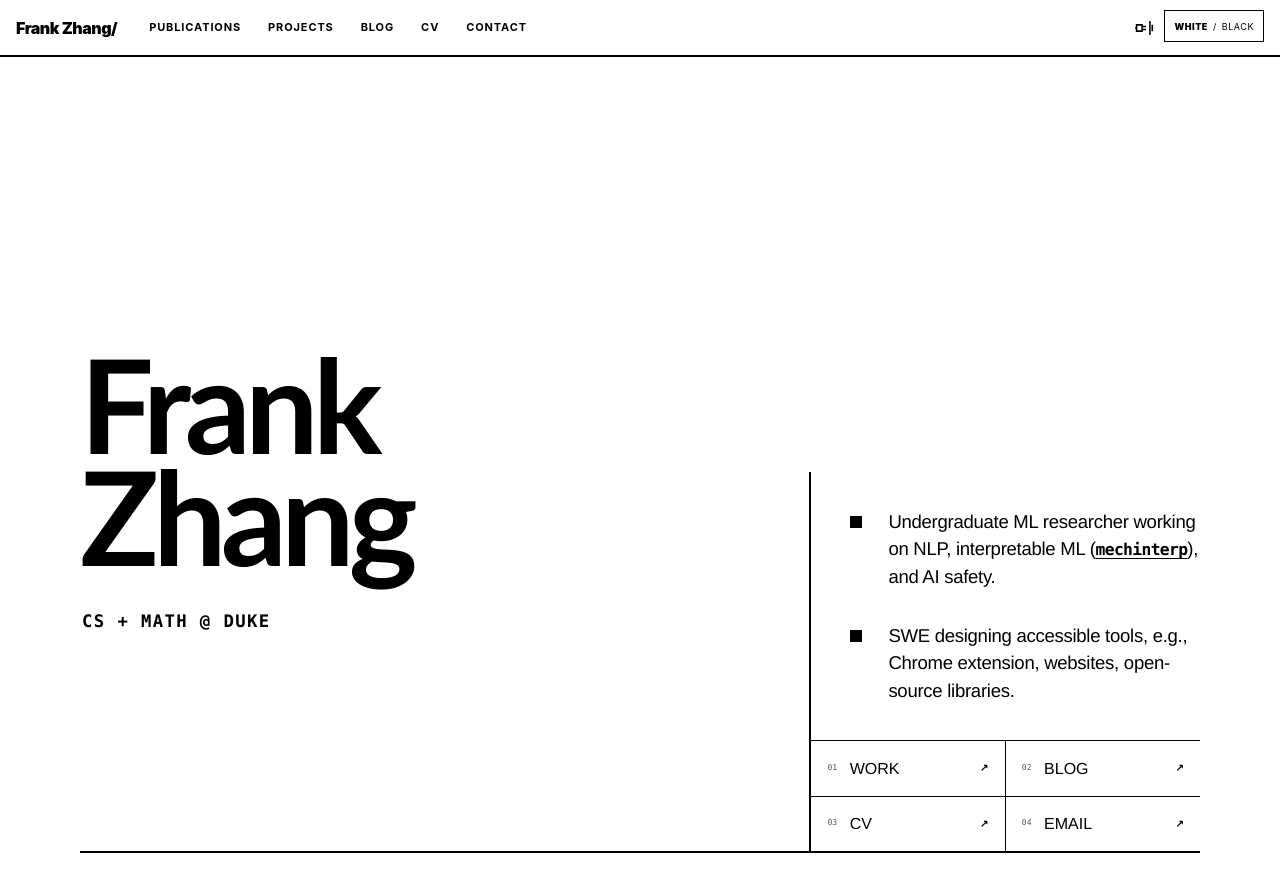
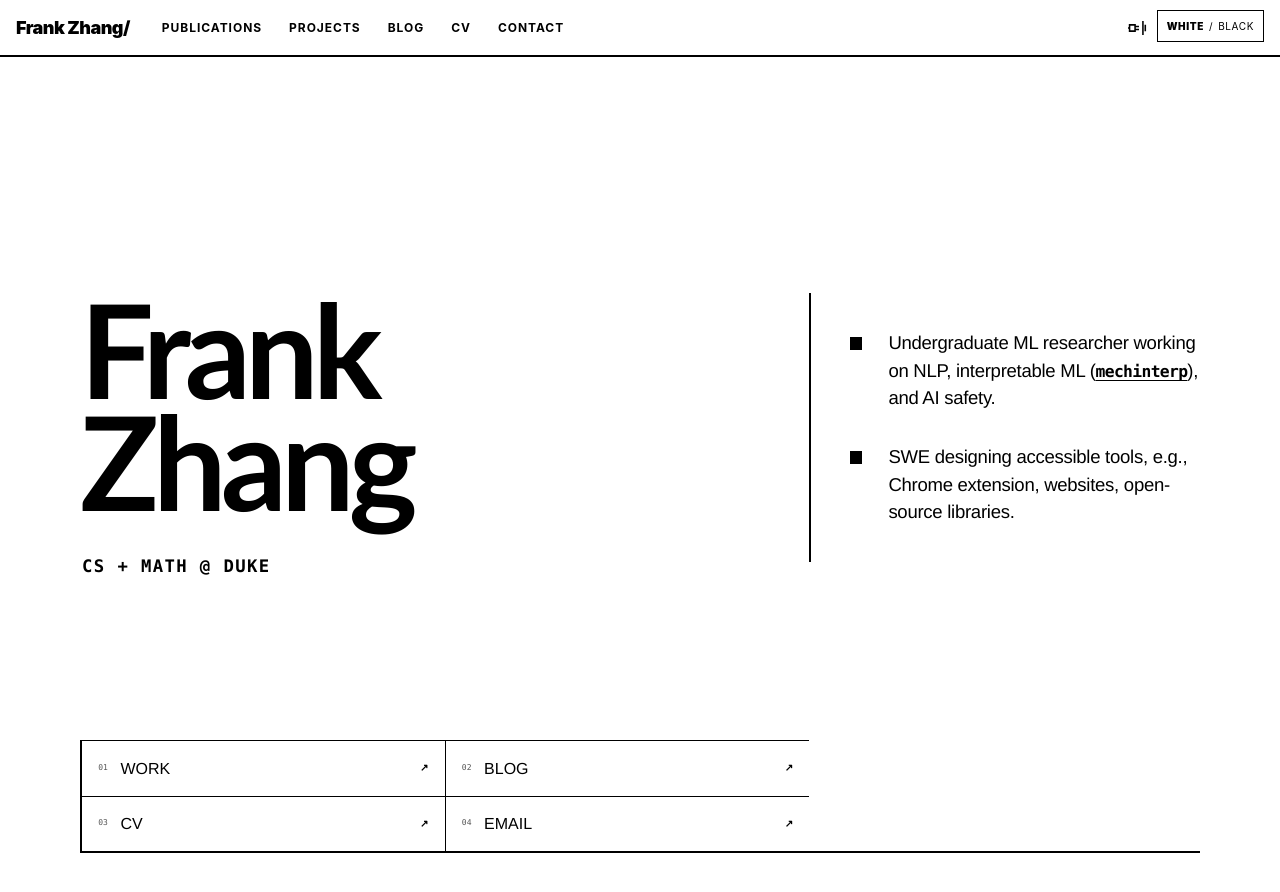
Before and after one commit to frankyzha/frankyzha.github.io, a Jekyll site: the page built from _pages/about.md, in a window 1280 px wide. Shown: the top 892 px of the page. Built offline with Jekyll 4.4.1, drawn with Linux system fonts in a browser that asks for light colours.

Commit message:
Fix page navigation and landing alignment

```diff
--- a/_includes/head/prefetch.html
+++ b/_includes/head/prefetch.html
@@ -1,6 +1,7 @@
 {% include base_path %}
+{% assign asset_version = site.github.build_revision | default: site.time | url_encode %}
 {% for link in site.data.navigation.main %}
   {% unless link.url contains 'http' %}
-    <link rel="prefetch" href="{{ link.url | relative_url }}">
+    <link rel="prefetch" href="{{ link.url | relative_url }}?v={{ asset_version }}">
   {% endunless %}
 {% endfor %}
--- a/_includes/masthead.html
+++ b/_includes/masthead.html
@@ -1,16 +1,17 @@
 {% include base_path %}
+{% assign asset_version = site.github.build_revision | default: site.time | url_encode %}
 
 <div class="masthead">
   <div class="masthead__inner-wrap">
     <div class="masthead__menu">
       <nav id="primary-nav" class="site-nav" aria-label="Primary navigation">
-        <a class="site-nav__brand" href="{{ '/' | relative_url }}" aria-label="{{ site.title }} — home">Frank Zhang <span aria-hidden="true">/</span></a>
+        <a class="site-nav__brand" href="{{ '/' | relative_url }}?v={{ asset_version }}" aria-label="{{ site.title }} — home">Frank Zhang <span aria-hidden="true">/</span></a>
         <ul class="site-nav__links" id="primary-nav-links">
           {% for link in site.data.navigation.main %}
             {% if link.url contains 'http' %}
               <li><a href="{{ link.url }}">{{ link.title }}</a></li>
             {% else %}
-              <li><a href="{{ link.url | relative_url }}">{{ link.title }}</a></li>
+              <li><a href="{{ link.url | relative_url }}?v={{ asset_version }}">{{ link.title }}</a></li>
             {% endif %}
           {% endfor %}
         </ul>
--- a/_pages/about.md
+++ b/_pages/about.md
@@ -22,9 +22,9 @@ redirect_from:
   </div>
 
   <nav class="landing__links" aria-label="Featured links">
-    <a href="/publications/"><span>01</span>Work <b aria-hidden="true">↗</b></a>
-    <a href="/blog/"><span>02</span>Blog <b aria-hidden="true">↗</b></a>
-    <a href="/cv/"><span>03</span>CV <b aria-hidden="true">↗</b></a>
+    <a href="/publications/?v={{ site.github.build_revision | default: site.time | url_encode }}"><span>01</span>Work <b aria-hidden="true">↗</b></a>
+    <a href="/blog/?v={{ site.github.build_revision | default: site.time | url_encode }}"><span>02</span>Blog <b aria-hidden="true">↗</b></a>
+    <a href="/cv/?v={{ site.github.build_revision | default: site.time | url_encode }}"><span>03</span>CV <b aria-hidden="true">↗</b></a>
     <a href="mailto:frank.zhang@duke.edu"><span>04</span>Email <b aria-hidden="true">↗</b></a>
   </nav>
 </section>
--- a/_sass/frank/_home.scss
+++ b/_sass/frank/_home.scss
@@ -22,7 +22,8 @@
 
 .landing__identity {
   display: flex;
-  grid-row: 1 / 3;
+  grid-row: 1;
+  align-self: center;
   flex-direction: column;
   justify-content: center;
   padding: clamp(4rem, 10vh, 8rem) clamp(2rem, 5vw, 5rem) clamp(4rem, 8vh, 7rem) 0;
@@ -52,7 +53,7 @@
 }
 
 .landing__pitch {
-  align-self: end;
+  align-self: center;
   padding: 2rem 0 2rem clamp(1.5rem, 3vw, 2.75rem);
   border-left: 2px solid var(--frank-rule);
 }
--- a/_sass/frank/_navigation.scss
+++ b/_sass/frank/_navigation.scss
@@ -42,7 +42,7 @@
   min-height: 32px;
   flex: 0 0 auto;
   align-items: center;
-  font-size: 16px;
+  font-size: 18px;
   font-weight: 900;
   letter-spacing: -0.03em;
   line-height: 1;
@@ -68,7 +68,7 @@
     display: inline-flex;
     min-height: 32px;
     align-items: center;
-    font-size: 11px;
+    font-size: 12px;
     font-weight: 700;
     letter-spacing: 0.08em;
     line-height: 1;
@@ -209,7 +209,7 @@ html:has(#color-theme-toggle:not(:checked)) {
   border: 1px solid var(--frank-rule);
   border-radius: 0;
   font: inherit;
-  font-size: 9px;
+  font-size: 10px;
   letter-spacing: 0.06em;
   line-height: 1;
   text-transform: uppercase;
```
